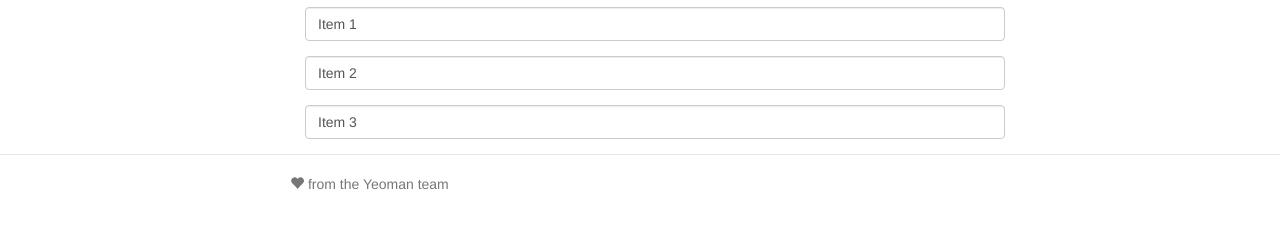
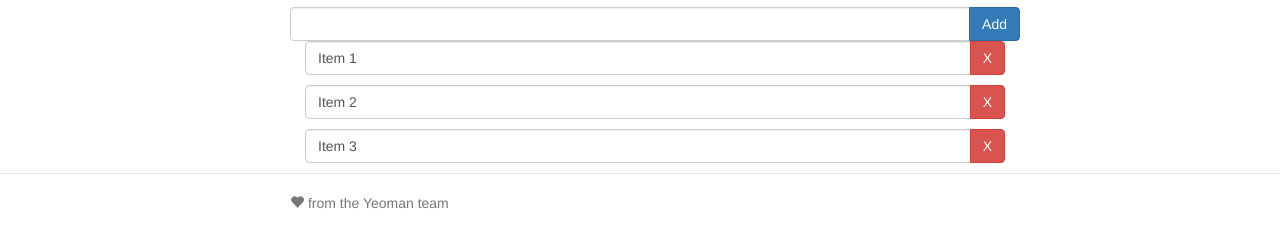
Before and after one commit to archieyang/TadaList, a website: page app/index.html in a window 1280 px wide. Shown: the part 159-406 px from the top of the page. Drawn offline with nearby package versions, Linux system fonts and the light colour scheme; some packages are replaced by stand-ins of ours; files that its build step writes are made by us from their sources.

Commit message:
implement adding and removing todos feature
Signed-off-by: Archie <yangyxcn@gmail.com>

```diff
--- a/app/scripts/controllers/main.js
+++ b/app/scripts/controllers/main.js
@@ -14,4 +14,11 @@ angular.module('tadaListApp')
       'Item 2',
       'Item 3'
     ];
+    $scope.addTodo = function () {
+    	$scope.todos.push($scope.newTodo)
+    	$scope.newTodo = '';
+    };
+    $scope.removeTodo = function(index) {
+    	$scope.todos.splice(index, 1);
+    };
   });
--- a/app/views/main.html
+++ b/app/views/main.html
@@ -1,6 +1,20 @@
 <div class="container">
-<h2>My Todos</h2>
-<p class="form-group" ng-repeat="todo in todos">
-  <input type="text" ng-model="todo" class="form-control">
-</p>
+	<h2>My Todos</h2>
+	<form role="form" ng-submit="addTodo()">
+		<div class="row">
+			<div class="input-group">
+				<input type="text" ng-model="newTodo" class="form-control">
+				<span class="input-group-btn">
+					<input type="submit" class="btn btn-primary" value="Add">
+				</span>
+			</div>
+		</div>
+
+		<p class="input-group" ng-repeat="todo in todos">
+			<input type="text" ng-model="todo" class="form-control">
+			<span class="input-group-btn" ng>
+				<button class="btn btn-danger" ng-click="removeTodo($index)" aria-label="Remove">X</button>
+			</span>
+		</p>
+	</form>
 </div>
```
